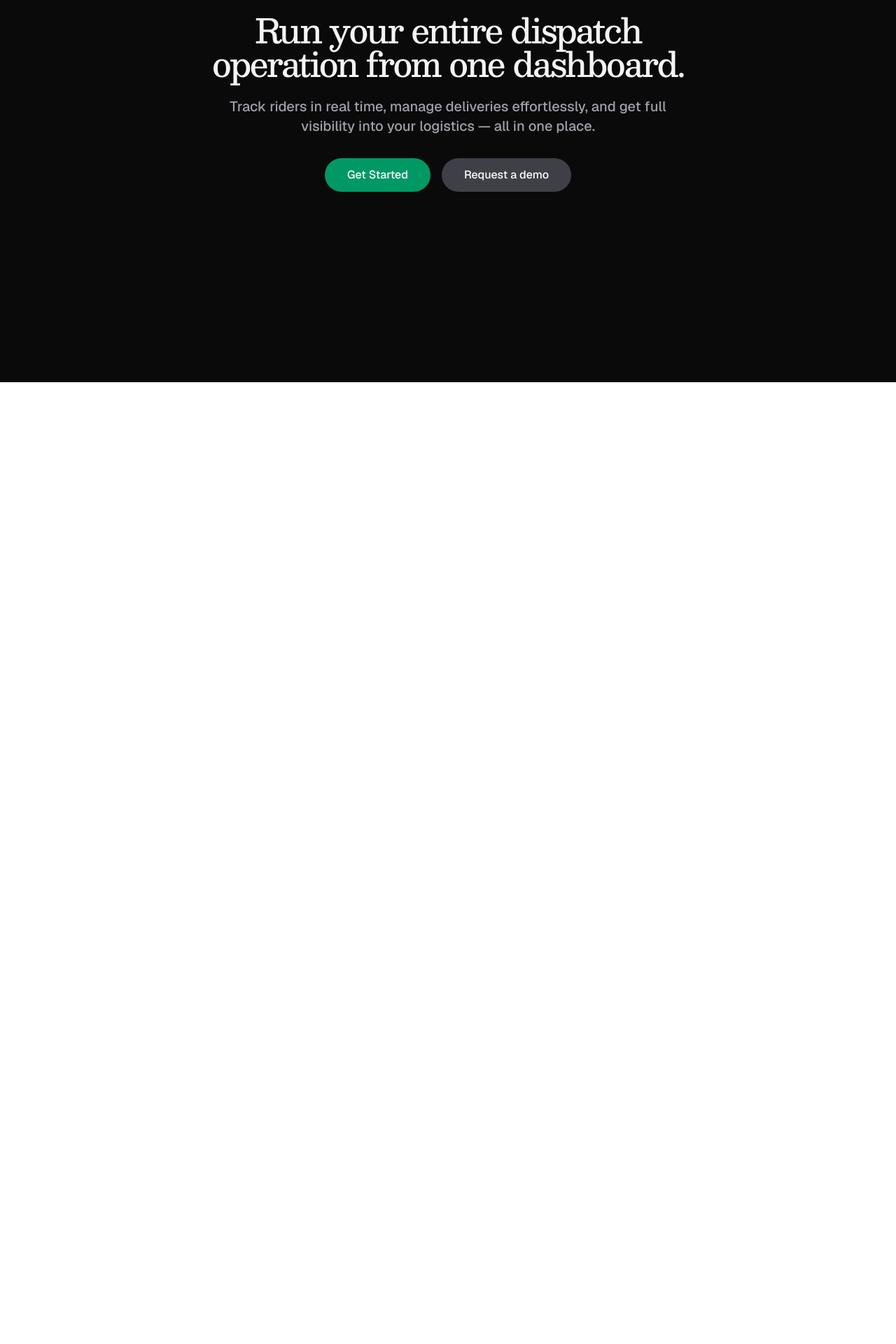
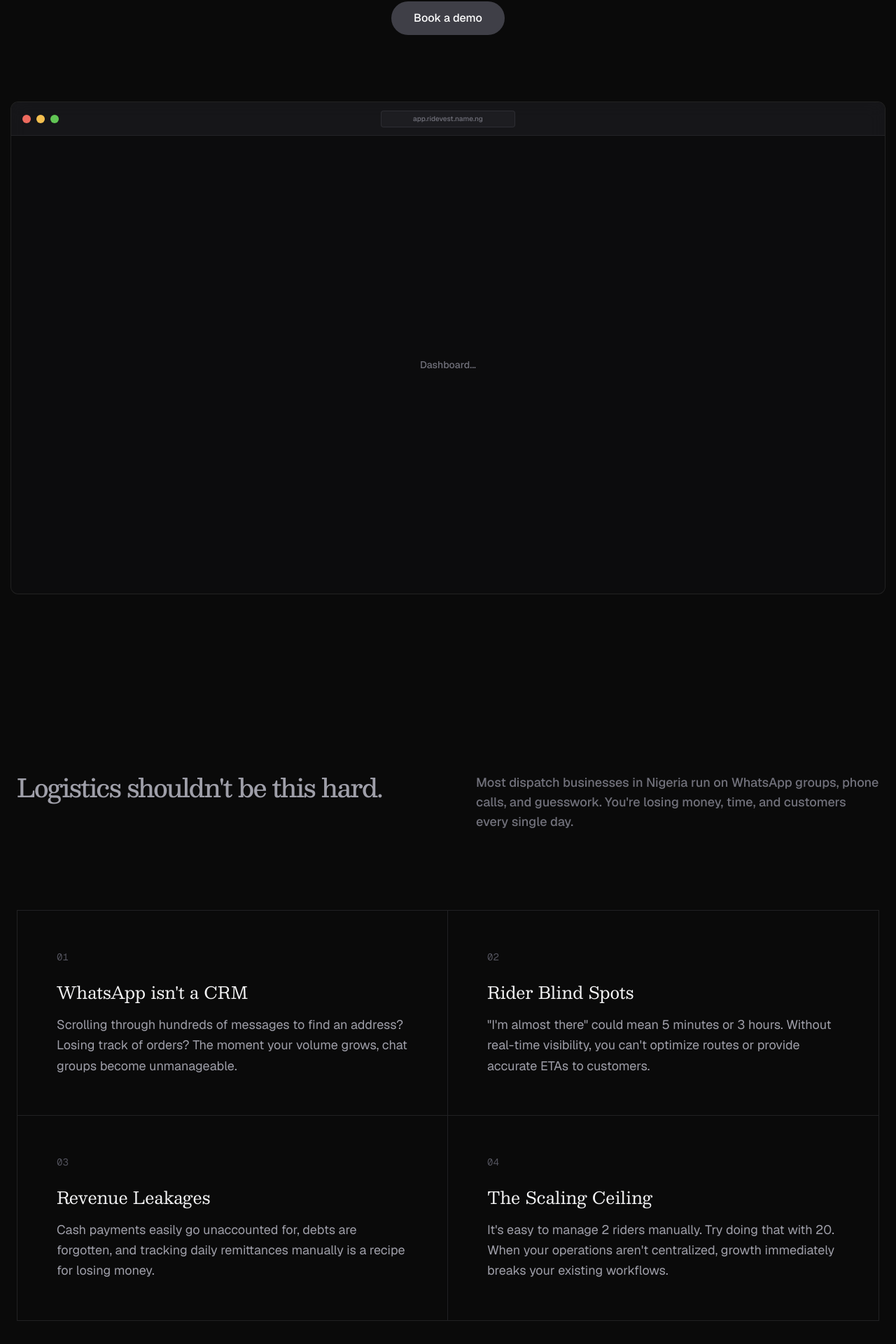
Before and after one commit to Katchy1942/ridevest, a React (Vite) app in the folder client/: page / in a window 1280 px wide. Shown: the part 334-2254 px from the top of the page at 70% size. Before the commit the page ends 880 px from the top, so only its background shows below. Built offline with nearby package versions, Linux system fonts and the light colour scheme; no server answers.

Commit message:
update landing page ui

```diff
--- a/client/src/components/common/Footer.tsx
+++ b/client/src/components/common/Footer.tsx
@@ -1,6 +1,12 @@
 const Footer = () => {
    return (
-      <div>Footer</div>
+      <footer className="bg-black text-white py-4 px-6">
+         <div className="max-w-7xl mx-auto">
+            <div className="flex flex-col md:flex-row justify-center items-center">
+               <p className="text-xs text-gray-500 font-mono uppercase">© 2026 Ridevest. All rights reserved.</p>
+            </div>
+         </div>
+      </footer>
    )
 }
 
--- a/client/src/components/common/Header.tsx
+++ b/client/src/components/common/Header.tsx
@@ -1,11 +1,8 @@
-import { Link } from 'react-router-dom';
-
 const Header = () => {
    return (
       <div className="fixed top-4 left-1/2 transform -translate-x-1/2 bg-white/10 backdrop-blur-full border border-white/20 rounded-full px-6 py-2.5 shadow-lg z-50 flex items-center gap-6">
          <h1 className="font-serif text-3xl tracking-tighter font-extralight text-emerald-600">ridevest<span className="font-black">.</span></h1>
-         <button className="bg-emerald-600 hover:bg-emerald-700 text-white text-sm px-4 py-1.5 rounded-full transition-colors cursor-pointer">Request a demo</button>
-         <Link to="/register" className="bg-zinc-700 hover:bg-zinc-600 text-white text-sm px-4 py-1.5 rounded-full transition-colors">Register</Link>
+         <button className="bg-emerald-600 hover:bg-emerald-700 text-white text-sm px-4 py-1.5 rounded-full transition-colors cursor-pointer">Book a demo</button>
       </div>
    )
 }
--- a/client/src/components/layout/PublicLayout.tsx
+++ b/client/src/components/layout/PublicLayout.tsx
@@ -1,5 +1,6 @@
 import { Outlet } from 'react-router-dom';
 import Header from '../common/Header';
+import Footer from '../common/Footer';
 
 const PublicLayout = () => {
    return (
@@ -8,6 +9,7 @@ const PublicLayout = () => {
          <main className="pt-20">
             <Outlet />
          </main>
+         <Footer />
       </div>
    );
 };
--- a/client/src/pages/common/DemoGuide.tsx
+++ b/client/src/pages/common/DemoGuide.tsx
@@ -1,7 +1,15 @@
 import HeroSection from './HeroSection';
+import Problems from './Problems';
+import Solutions from './Solutions';
+import Outro from './Outro';
 
 const DemoGuide = () => {
-   return <HeroSection />;
+   return <>
+      <HeroSection />
+      <Problems />
+      <Solutions />
+      <Outro />
+   </>;
 };
 
 export default DemoGuide;
--- a/client/src/pages/common/HeroSection.tsx
+++ b/client/src/pages/common/HeroSection.tsx
@@ -1,21 +1,36 @@
-import { Link } from 'react-router-dom';
-
 const HeroSection = () => {
    return (
       <section className="min-h-screen flex flex-col justify-center items-center text-center px-4">
-         <h1 className="text-3xl md:text-5xl max-w-3xl text-zinc-100 tracking-tighter font-medium font-serif mb-6">
+         <h1 className="text-3xl md:text-5xl max-w-3xl text-zinc-100 tracking-tighter font-medium font-serif pt-12 mb-6">
             Run your entire dispatch operation from one dashboard.
          </h1>
-         <p className="font-medium text-lg md:text-xl text-zinc-400 mb-8 max-w-2xl">
+         <p className="font-medium text-md md:text-lg text-zinc-400 mb-8 max-w-2xl">
             Track riders in real time, manage deliveries effortlessly, and get full visibility into your logistics — all in one place.
          </p>
-         <div className="flex flex-col sm:flex-row gap-4">
-            <Link to="/register" className="bg-emerald-600 hover:bg-emerald-700 text-white px-8 py-3 rounded-full transition-colors font-medium">
-               Get Started
-            </Link>
+         <div className="flex flex-col sm:flex-row gap-4 mb-16">
             <button className="bg-zinc-700 hover:bg-zinc-600 text-white font-medium px-8 py-3 rounded-full transition-colors cursor-pointer">
-               Request a demo
+               Book a demo
             </button>
+         </div>
+
+         {/* App Demo Placeholder */}
+         <div className="w-full max-w-[1400px] aspect-16/10 sm:aspect-video bg-zinc-900/50 rounded-lg overflow-hidden flex flex-col backdrop-blur-md ring-1 ring-white/10 mt-8 mb-24 lg:mb-40">
+            {/* Top Bar */}
+            <div className="h-12 border-b border-zinc-800/80 bg-zinc-900/80 flex items-center px-4 shrink-0 relative">
+               <div className="flex gap-2">
+                  <div className="w-3 h-3 rounded-full bg-[#ED6A5E]"></div>
+                  <div className="w-3 h-3 rounded-full bg-[#F4BF4F]"></div>
+                  <div className="w-3 h-3 rounded-full bg-[#61C554]"></div>
+               </div>
+               <div className="absolute left-1/2 -translate-x-1/2 w-48 h-6 bg-zinc-800/50 rounded border border-zinc-700/50 flex items-center justify-center">
+                  <span className="text-[10px] text-zinc-500 font-medium">app.ridevest.name.ng</span>
+               </div>
+            </div>
+
+            {/* Inner Content Area */}
+            <div className="flex-1 flex flex-col items-center justify-center bg-zinc-950/50 gap-4">
+               <span className="text-zinc-500 font-medium text-sm">Dashboard...</span>
+            </div>
          </div>
       </section>
    );
--- /dev/null
+++ b/client/src/pages/common/Outro.tsx
@@ -0,0 +1,13 @@
+const Outro = () => {
+   return (
+      <section className="py-20 px-6 relative overflow-hidden">
+         <div>
+            <h2 className="text-2xl text-zinc-400 tracking-tighter font-medium font-serif mb-4">Ready to upgrade your dispatch operations?</h2>
+            <p className="max-w-1/2 text-md md:text-lg text-zinc-500">Join the growing number of dispatchers who rely on Ridevest for seamless trip management, driver tracking, and payment security.</p>
+            <button className="bg-white text-black px-6 py-3 rounded-full mt-4">Request a Demo</button>
+         </div>
+      </section>
+   )
+}
+
+export default Outro
--- /dev/null
+++ b/client/src/pages/common/Problems.tsx
@@ -0,0 +1,48 @@
+const Problems = () => {
+   return (
+      <section className="min-h-screen flex flex-col px-6">
+         <div className="flex justify-between w-full max-w-[1400px] mx-auto pt-24 flex-col lg:flex-row gap-8">
+            <h2 className="text-2xl md:text-4xl max-w-3xl text-zinc-400 tracking-tighter font-medium font-serif mb-6">Logistics shouldn't be this hard.</h2>
+            <p className="font-medium text-md md:text-lg text-zinc-500 mb-8 max-w-xl">Most dispatch businesses in Nigeria run on WhatsApp groups, phone calls, and guesswork. You're losing money, time, and customers every single day.</p>
+         </div>
+
+         <div className="w-full max-w-[1400px] mx-auto grid grid-cols-1 md:grid-cols-2 border border-zinc-800/80 mb-32 mt-20">
+
+            <div className="flex flex-col p-8 md:p-14 border-b md:border-r border-zinc-800/80 hover:bg-zinc-900/20 transition-colors">
+               <span className="text-zinc-600 font-mono text-sm mb-6">01</span>
+               <h3 className="text-2xl font-serif text-zinc-100 mb-4">WhatsApp isn't a CRM</h3>
+               <p className="text-zinc-400 text-lg leading-relaxed">
+                  Scrolling through hundreds of messages to find an address? Losing track of orders? The moment your volume grows, chat groups become unmanageable.
+               </p>
+            </div>
+
+            <div className="flex flex-col p-8 md:p-14 border-b border-zinc-800/80 hover:bg-zinc-900/20 transition-colors">
+               <span className="text-zinc-600 font-mono text-sm mb-6">02</span>
+               <h3 className="text-2xl font-serif text-zinc-100 mb-4">Rider Blind Spots</h3>
+               <p className="text-zinc-400 text-lg leading-relaxed">
+                  "I'm almost there" could mean 5 minutes or 3 hours. Without real-time visibility, you can't optimize routes or provide accurate ETAs to customers.
+               </p>
+            </div>
+
+            <div className="flex flex-col p-8 md:p-14 border-b md:border-b-0 md:border-r border-zinc-800/80 hover:bg-zinc-900/20 transition-colors">
+               <span className="text-zinc-600 font-mono text-sm mb-6">03</span>
+               <h3 className="text-2xl font-serif text-zinc-100 mb-4">Revenue Leakages</h3>
+               <p className="text-zinc-400 text-lg leading-relaxed">
+                  Cash payments easily go unaccounted for, debts are forgotten, and tracking daily remittances manually is a recipe for losing money.
+               </p>
+            </div>
+
+            <div className="flex flex-col p-8 md:p-14 hover:bg-zinc-900/20 transition-colors">
+               <span className="text-zinc-600 font-mono text-sm mb-6">04</span>
+               <h3 className="text-2xl font-serif text-zinc-100 mb-4">The Scaling Ceiling</h3>
+               <p className="text-zinc-400 text-lg leading-relaxed">
+                  It's easy to manage 2 riders manually. Try doing that with 20. When your operations aren't centralized, growth immediately breaks your existing workflows.
+               </p>
+            </div>
+
+         </div>
+      </section>
+   )
+}
+
+export default Problems
```
Also changed, not shown: client/src/pages/common/Solutions.tsx (added, +87 -0 lines).
